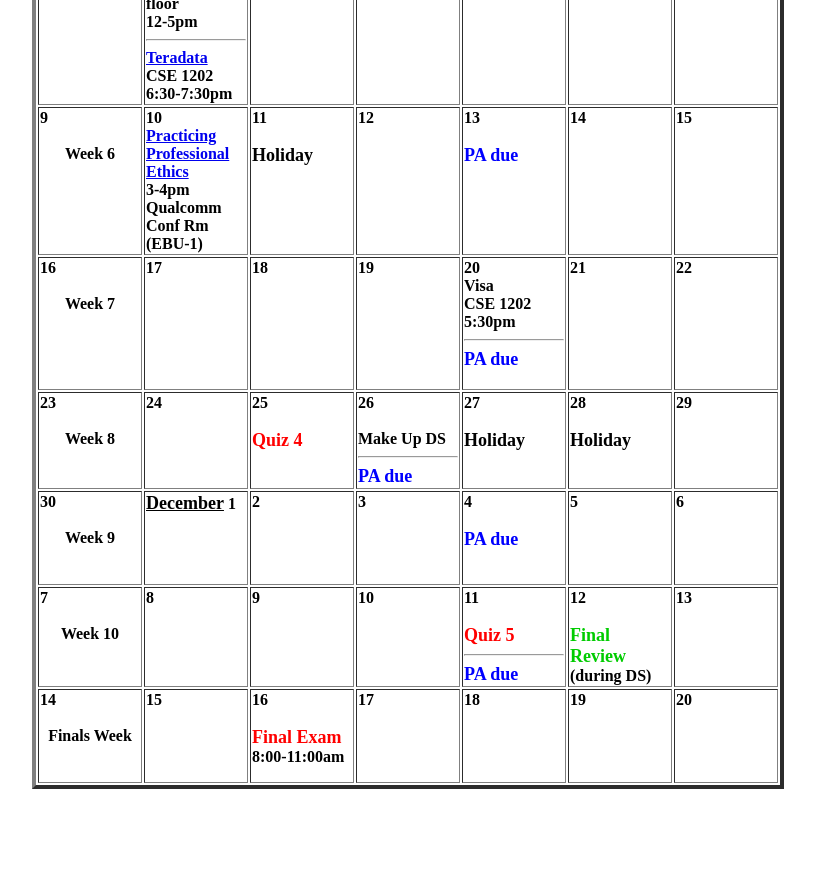
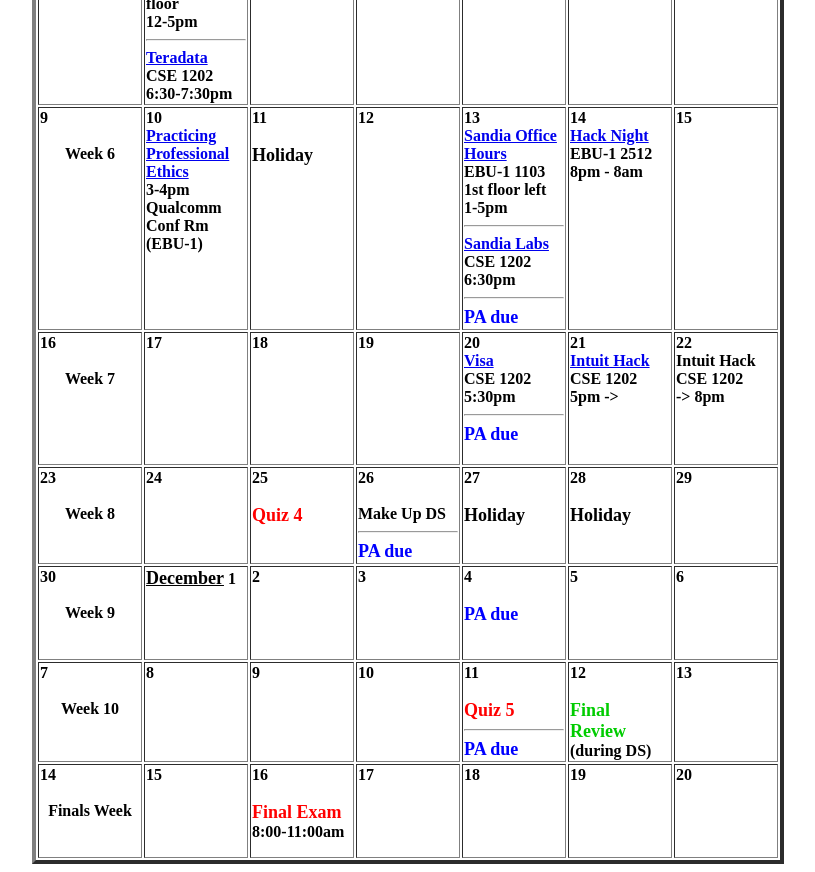
Before and after one commit to cse11/cse11.github.io, a plain HTML site: page calendar.html in a window 1280 px wide. Shown: the part 1670-2542 px from the top of the page, without its empty margins (232-1047 px from the left). Before the commit the page ends 2467 px from the top, so only its background shows below. Drawn offline with Linux system fonts and the light colour scheme.

Commit message:
Update calendar

```diff
--- a/calendar.html
+++ b/calendar.html
@@ -379,11 +379,30 @@
 <br>
 <br></b></td>
 <td width="100" height="20%" valign="top"><b>13<br>
+<a href="http://cseweb.ucsd.edu/~ricko/sandia-office-hours.pdf">Sandia Office Hours</a>
 <br>
+EBU-1 1103
+<br>
+1st floor left
+<br>
+1-5pm
+<hr>
+<a href="https://www.facebook.com/events/1539811476257742/">Sandia Labs</a>
+<br>
+CSE 1202
+<br>
+6:30pm
+<hr>
 <font size=+1 color="blue">PA due</font>
 <br>
 </b></td>
 <td width="100" height="20%" valign="top"><b>14<br>
+<a href="http://cseweb.ucsd.edu/~ricko/HackNight.jpg">Hack Night</a>
+<br>
+EBU-1 2512
+<br>
+8pm - 8am
+<br>
 </b></td>
 <td width="100" height="20%" valign="top"><b>15<br>
 <br>
@@ -407,7 +426,7 @@
 <br>
 </b></td>
 <td width="100" height="20%" valign="top"><b>20<br>
-Visa
+<a href="http://cseweb.ucsd.edu/~ricko/Visa.pdf">Visa</a>
 <br>
 CSE 1202
 <br>
@@ -417,10 +436,18 @@
 <br><br>
 </b></td>
 <td width="100" height="20%" valign="top"><b>21<br>
+<a href="http://cseweb.ucsd.edu/~ricko/Intuit_Hackathon_Flyer.pdf">Intuit Hack</a>
 <br>
+CSE 1202
+<br>
+5pm ->
 <br></b></td>
 <td width="100" height="20%" valign="top"><b>22<br>
+Intuit Hack
 <br>
+CSE 1202
+<br>
+-> 8pm
 </b></td>
 </tr>
 
```
